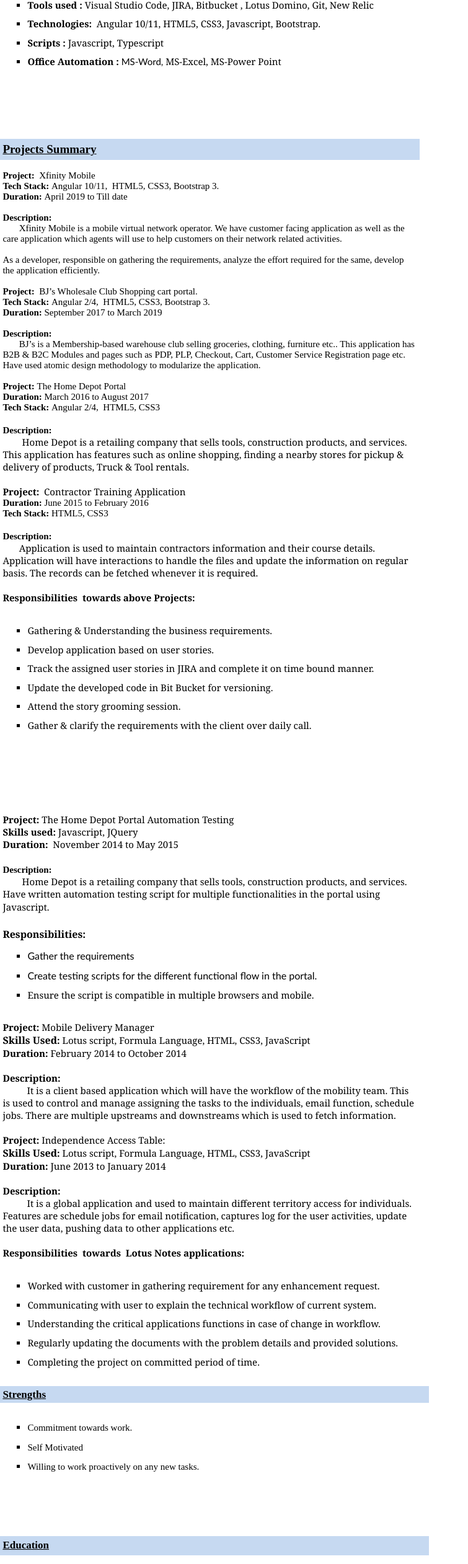
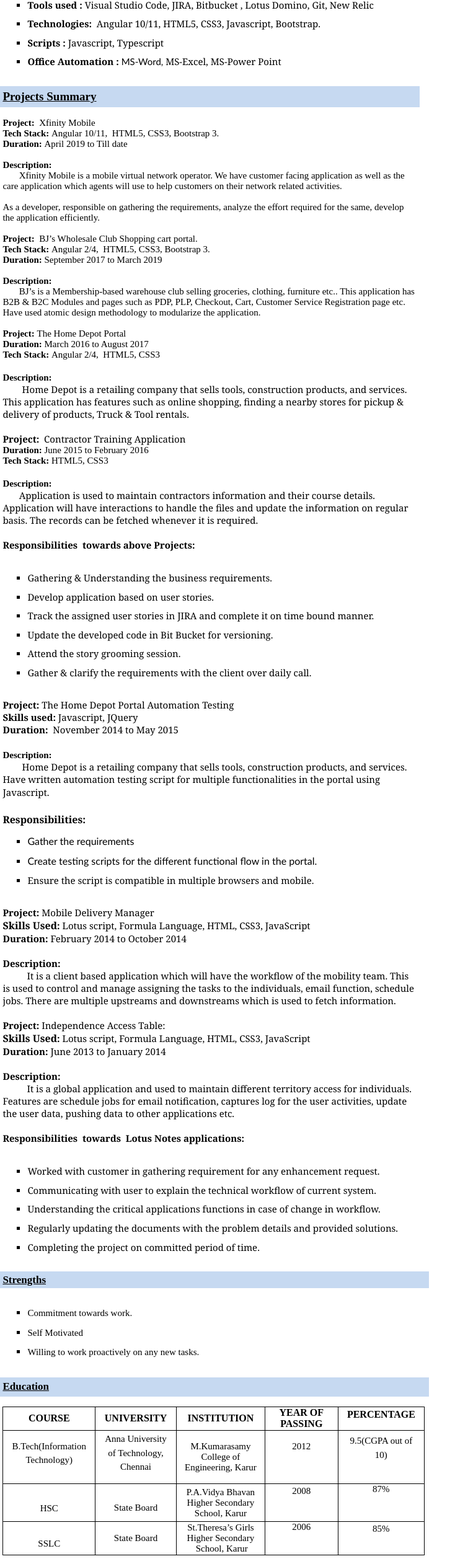
Before and after one commit to Praveena-Bits/PraveenaBits, a plain HTML site: page index.html in a window 1280 px wide. Shown: the part 870-3393 px from the top of the page at 62% size, without its empty margins (0-755 px from the left). Drawn offline with Linux system fonts and the light colour scheme.

Commit message:
Update index.html

```diff
--- a/index.html
+++ b/index.html
@@ -92,11 +92,6 @@
     </tbody>
 </table>
 <p style='margin-top:0in;margin-right:0in;margin-bottom:0in;margin-left:0in;line-height:normal;font-size:15px;font-family:"Calibri",sans-serif;'><span style='font-family:"Times New Roman",serif;'>&nbsp;</span></p>
-<p style='margin-top:0in;margin-right:0in;margin-bottom:0in;margin-left:0in;line-height:normal;font-size:15px;font-family:"Calibri",sans-serif;'><span style='font-family:"Times New Roman",serif;'>&nbsp;</span></p>
-<p style='margin-top:0in;margin-right:0in;margin-bottom:0in;margin-left:0in;line-height:normal;font-size:15px;font-family:"Calibri",sans-serif;'><span style='font-family:"Times New Roman",serif;'>&nbsp;</span></p>
-<p style='margin-top:0in;margin-right:0in;margin-bottom:0in;margin-left:0in;line-height:normal;font-size:15px;font-family:"Calibri",sans-serif;'><span style='font-family:"Times New Roman",serif;'>&nbsp;</span></p>
-<p style='margin-top:0in;margin-right:0in;margin-bottom:0in;margin-left:0in;line-height:normal;font-size:15px;font-family:"Calibri",sans-serif;'><span style='font-family:"Times New Roman",serif;'>&nbsp;</span></p>
-<p style='margin-top:0in;margin-right:0in;margin-bottom:0in;margin-left:0in;line-height:normal;font-size:15px;font-family:"Calibri",sans-serif;'><span style='font-family:"Times New Roman",serif;'>&nbsp;</span></p>
 <table style="width: 5.1e+2pt;border: none;margin-left:-8.1pt;border-collapse:collapse;">
     <tbody>
         <tr>
@@ -149,11 +144,6 @@
                         <li style='margin-top:0in;margin-right:0in;margin-bottom:10.0pt;margin-left:0in;line-height:115%;font-size:15px;font-family:"Calibri",sans-serif;'><span style='font-family:"Cambria",serif;'>Gather &amp; clarify the requirements with the client over daily call.</span></li>
                     </ul>
                 </div>
-                <p style='margin:0in;font-size:15px;font-family:"Calibri",sans-serif;'><span style='font-family:"Cambria",serif;'>&nbsp;</span></p>
-                <p style='margin:0in;font-size:15px;font-family:"Calibri",sans-serif;'><span style='font-family:"Cambria",serif;'>&nbsp;</span></p>
-                <p style='margin:0in;font-size:15px;font-family:"Calibri",sans-serif;'><span style='font-family:"Cambria",serif;'>&nbsp;</span></p>
-                <p style='margin:0in;font-size:15px;font-family:"Calibri",sans-serif;'><span style='font-family:"Cambria",serif;'>&nbsp;</span></p>
-                <p style='margin:0in;font-size:15px;font-family:"Calibri",sans-serif;'><span style='font-family:"Cambria",serif;'>&nbsp;</span></p>
                 <p style='margin:0in;font-size:15px;font-family:"Calibri",sans-serif;'><span style='font-family:"Cambria",serif;'>&nbsp;</span></p>
                 <p style='margin:0in;font-size:15px;font-family:"Calibri",sans-serif;'><strong><span style='font-family:"Cambria",serif;'>Project:&nbsp;</span></strong><span style='font-family:"Cambria",serif;'>The Home Depot Portal Automation Testing</span></p>
                 <p style='margin:0in;font-size:15px;font-family:"Calibri",sans-serif;'><strong><span style='font-family:"Cambria",serif;'>Skills used:</span></strong><span style='font-family:"Cambria",serif;'>&nbsp;Javascript, JQuery</span></p>
@@ -218,10 +208,6 @@
                         <li style='margin-top:0in;margin-right:0in;margin-bottom:10.0pt;margin-left:0in;line-height:115%;font-size:15px;font-family:"Calibri",sans-serif;'><span style='font-family:"Times New Roman",serif;'>Willing to work proactively on any new tasks.</span></li>
                     </ul>
                 </div>
-                <p style='margin-top:0in;margin-right:0in;margin-bottom:0in;margin-left:.5in;line-height:normal;font-size:15px;font-family:"Calibri",sans-serif;'>&nbsp;</p>
-                <p style='margin-top:0in;margin-right:0in;margin-bottom:0in;margin-left:.5in;line-height:normal;font-size:15px;font-family:"Calibri",sans-serif;'>&nbsp;</p>
-                <p style='margin-top:0in;margin-right:0in;margin-bottom:0in;margin-left:.5in;line-height:normal;font-size:15px;font-family:"Calibri",sans-serif;'>&nbsp;</p>
-                <p style='margin-top:0in;margin-right:0in;margin-bottom:0in;margin-left:.5in;line-height:normal;font-size:15px;font-family:"Calibri",sans-serif;'><span style='font-family:"Times New Roman",serif;'>&nbsp;</span></p>
             </td>
         </tr>
     </tbody>
```
